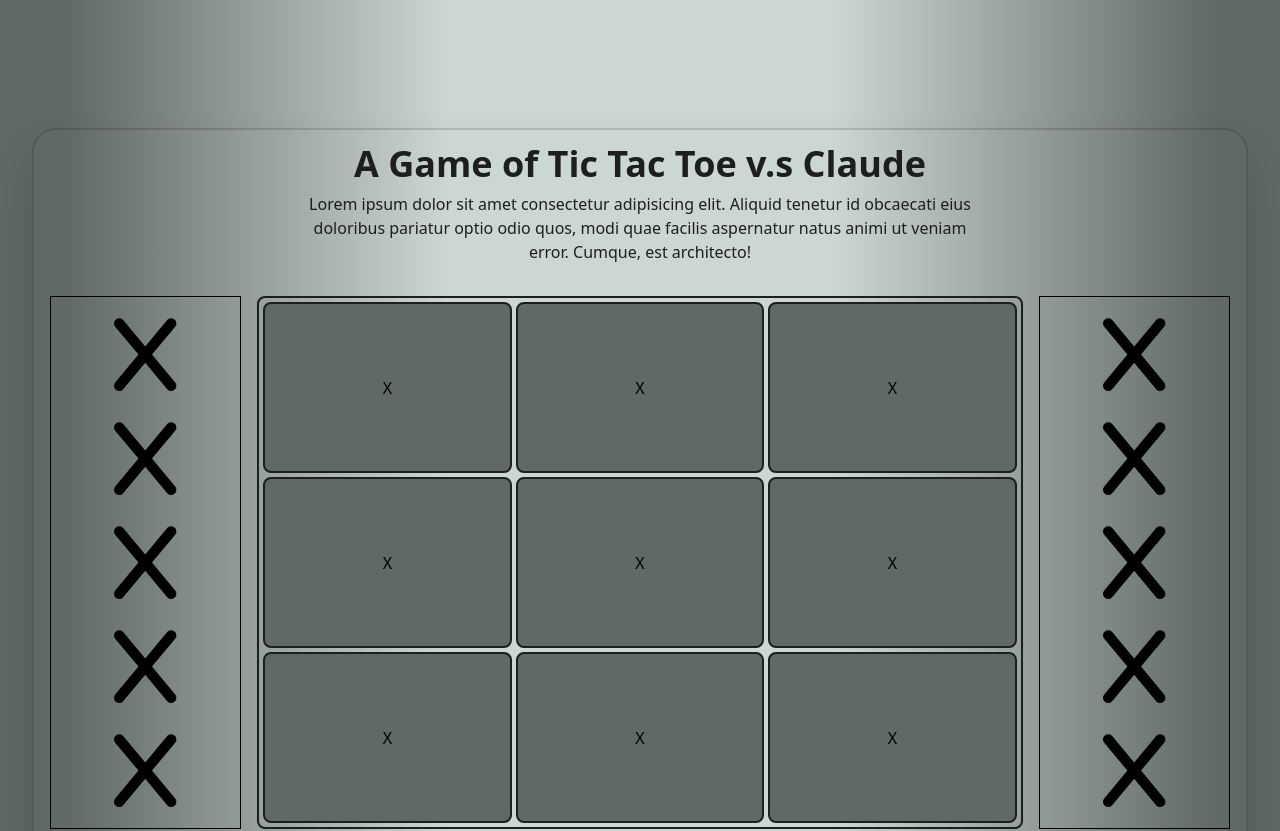
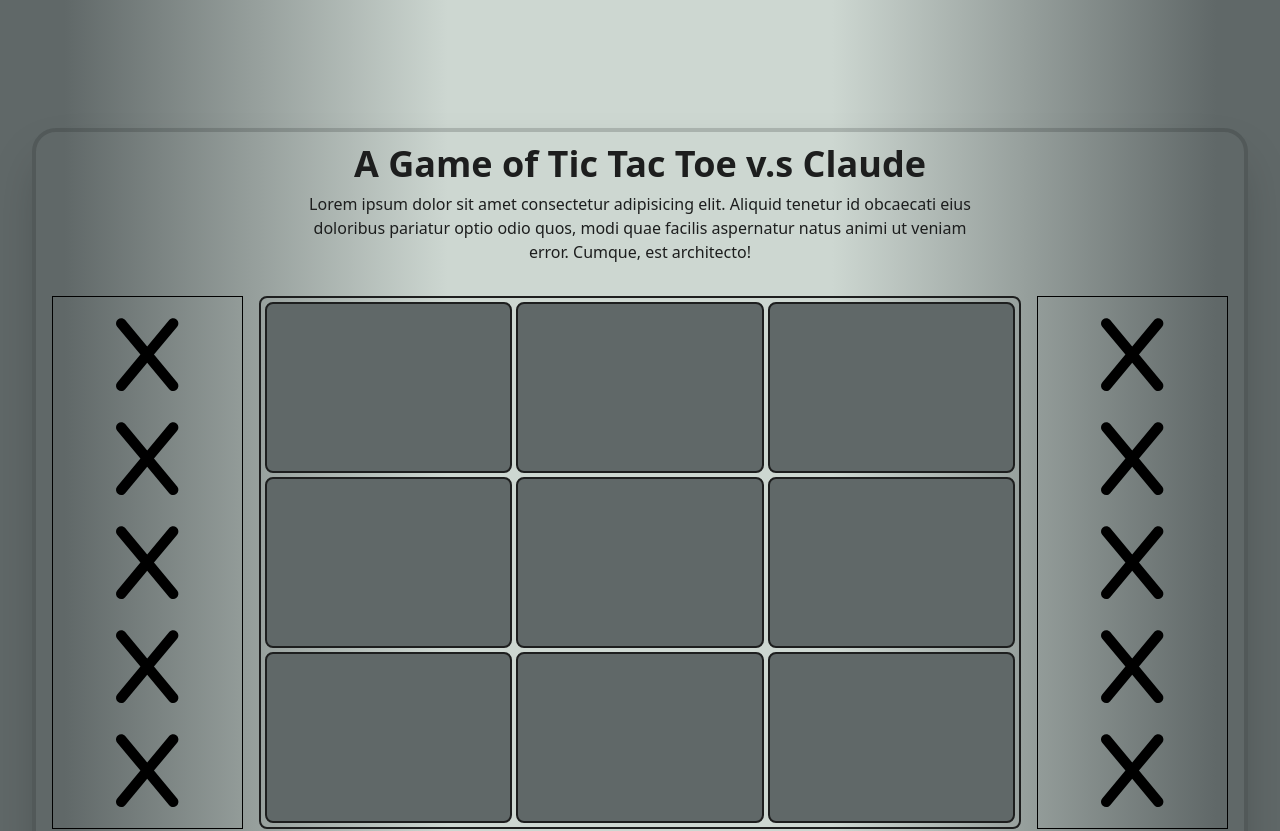
Before and after one commit to iPior/react-tictactoe-game, a React (Vite) app: page / in a window 1280 px wide. Shown: the top 831 px of the page. Built offline with nearby package versions, Linux system fonts and the light colour scheme.

Commit message:
moving to computer to work

```diff
--- a/src/App.jsx
+++ b/src/App.jsx
@@ -10,7 +10,7 @@ export default function App() {
 
     <div
       className="relative h-screen w-full flex flex-col sm:my-24 align-middle justify-center shadow-2xl rounded-3xl p-4
-      border-2 border-opacity-15 border-black
+      border-4 border-opacity-20 border-dark
       "
     >
       <div className='h-screen'>
--- a/src/components/GameBoard.jsx
+++ b/src/components/GameBoard.jsx
@@ -1,10 +1,27 @@
-import GameBoardGridSquare from "./GameBoardGridSquare"
 
-export default function GameBoard() {
+export default function GameBoard(props) {
 
-  const gridElements = Array.from({ length: 9 }, (_, index) => (
-    <GameBoardGridSquare key={index} />
+  // const gridElements = Array.from({ length: 9 }, (_, index) => (
+  //   <button
+  //       className="flex items-center justify-center bg-tertiary rounded-lg border-2 border-dark hover:bg-secondary"
+  //       key={index}
+  //   >
+  //   </button>
+  // ))
+
+  const gridElements = props.gameStateArray.map((cell, index) => (
+
+      <button
+          className="flex items-center justify-center bg-tertiary rounded-lg border-2 border-dark hover:enabled:bg-secondary"
+          key={index}
+          onClick={() => props.update(index)}
+      >
+        {cell === "-" ? null : cell}
+      </button>
+
   ))
+
+
 
   return (
     <div className="sm:w-2/3 my-4 sm:my-0 sm:mx-4 h-4/6 sm:h-full grid grid-cols-3 gap-1 rounded-lg border-2 p-1 border-dark">
--- a/src/components/GameBoardGridSquare.jsx
+++ b/src/components/GameBoardGridSquare.jsx
@@ -2,8 +2,9 @@
 export default function GameBoardGridSquare() {
 
     return (
-        <div className="flex items-center justify-center bg-tertiary rounded-lg border-2 border-dark">
-            X
-        </div>
+        <button
+            className="flex items-center justify-center bg-tertiary rounded-lg border-2 border-dark hover:bg-secondary"
+        >
+        </button>
     )
   }
--- a/src/components/MainSection.jsx
+++ b/src/components/MainSection.jsx
@@ -1,14 +1,27 @@
 import StandbyPieces from "./StandbyPieces"
 import GameBoard from "./GameBoard"
+import { useState } from "react"
 
 export default function MainSection() {
+  const [gameState, setGameState] = useState(["-","-","-","-","-","-","-","-","-"]);
+
+
+
+  function updateGameboard(index) {
+    setGameState(prev => {
+
+    })
+  }
 
   return (
     <div
       className="w-full my-4 h-4/6 flex flex-col sm:flex-row"
     >
       <StandbyPieces/>
-      <GameBoard />
+      <GameBoard
+        gameStateArray={gameState}
+        update={updateGameboard}
+      />
       <StandbyPieces />
     </div>
   )
```
